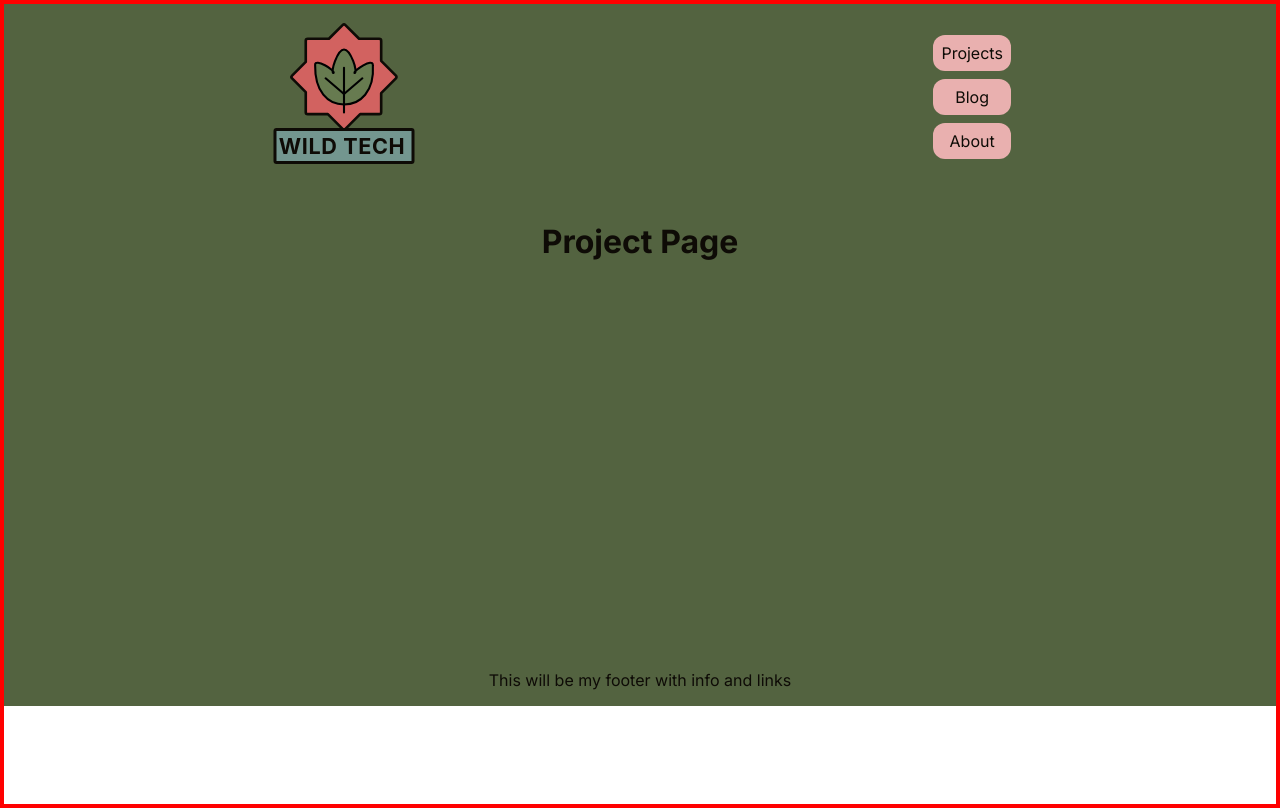
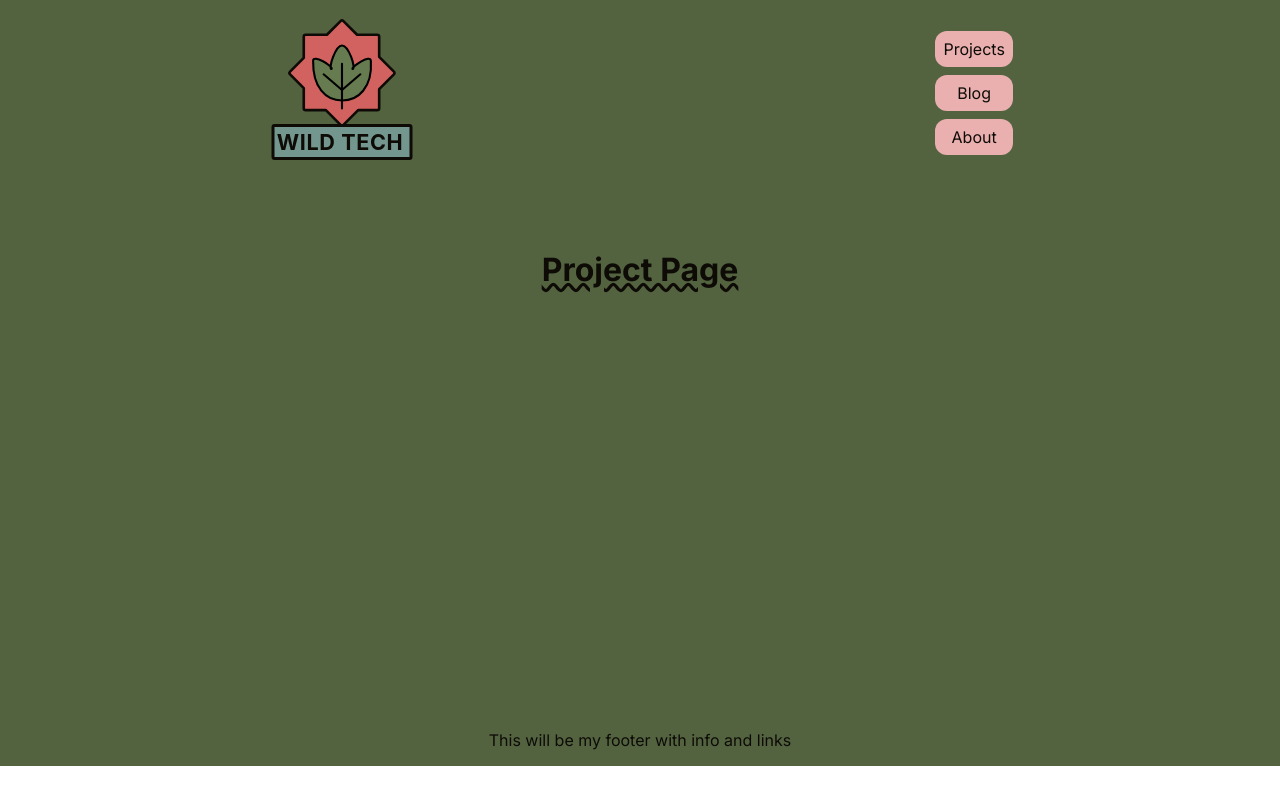
Before and after one commit to IsaacWild/portfolio-site, a Next.js app: page /projects in a window 1280 px wide. Built offline with nearby package versions, Linux system fonts and the light colour scheme.

Commit message:
Revert "[CSS] Update background colors and styling in NavMenu, about page, and globals.css. Enhance visual consistency and improve readability."
This reverts commit 492aa2acb6ba5fc53033b98ea6b881da5b868948.

```diff
--- a/app/blog/page.tsx
+++ b/app/blog/page.tsx
@@ -3,7 +3,9 @@
 export default function Blog() {
     return(
         <main className={styles.main}>
-            <h1>Blog Page</h1>
+            <div className={styles.content}>
+                <h1>Blog Page</h1>
+        </div>
         </main>
     )
 }
--- a/app/globals.css
+++ b/app/globals.css
@@ -9,7 +9,6 @@
   max-width: 100vw;
   overflow-x: hidden;
   min-height: 100dvh;
-  border: 2px solid red;
 }
 
 main {
@@ -22,6 +21,7 @@
   background-color: #536340;
   gap:1rem;
 }
+
 
 /* html,
 body {
--- a/app/projects/page.tsx
+++ b/app/projects/page.tsx
@@ -1,7 +1,12 @@
+import styles from "./page.module.css"
+
 export default function Projects() {
     return(
-        <main>
-            <h1>Project Page</h1>
+        <main className={styles.main}>
+            <div className={styles.content}>
+                <h1>Project Page</h1>
+
+            </div>
         </main>
     )
 }
```
Also changed, not shown: app/projects/page.module.css (renamed from app/about/page.module.css).
